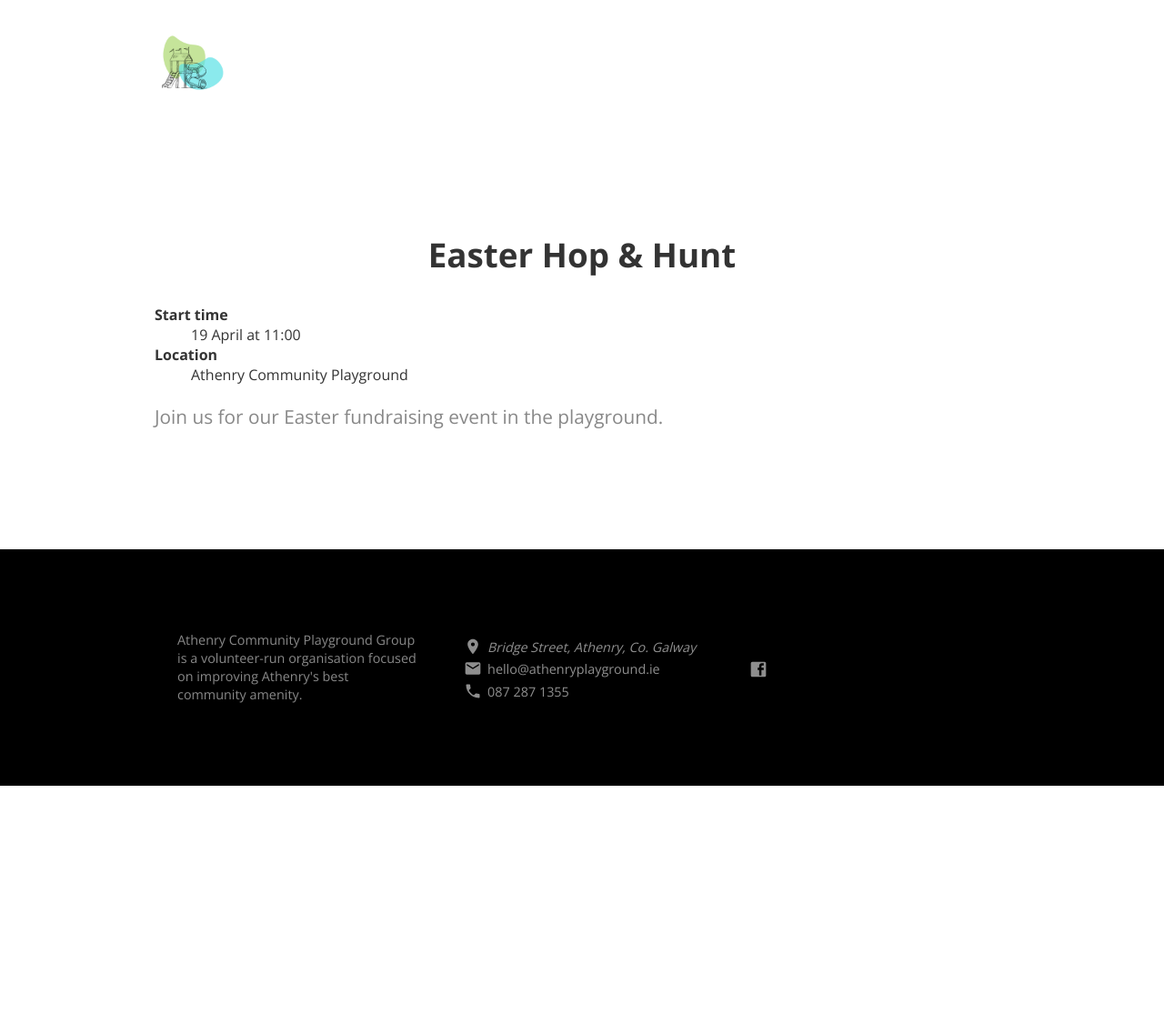
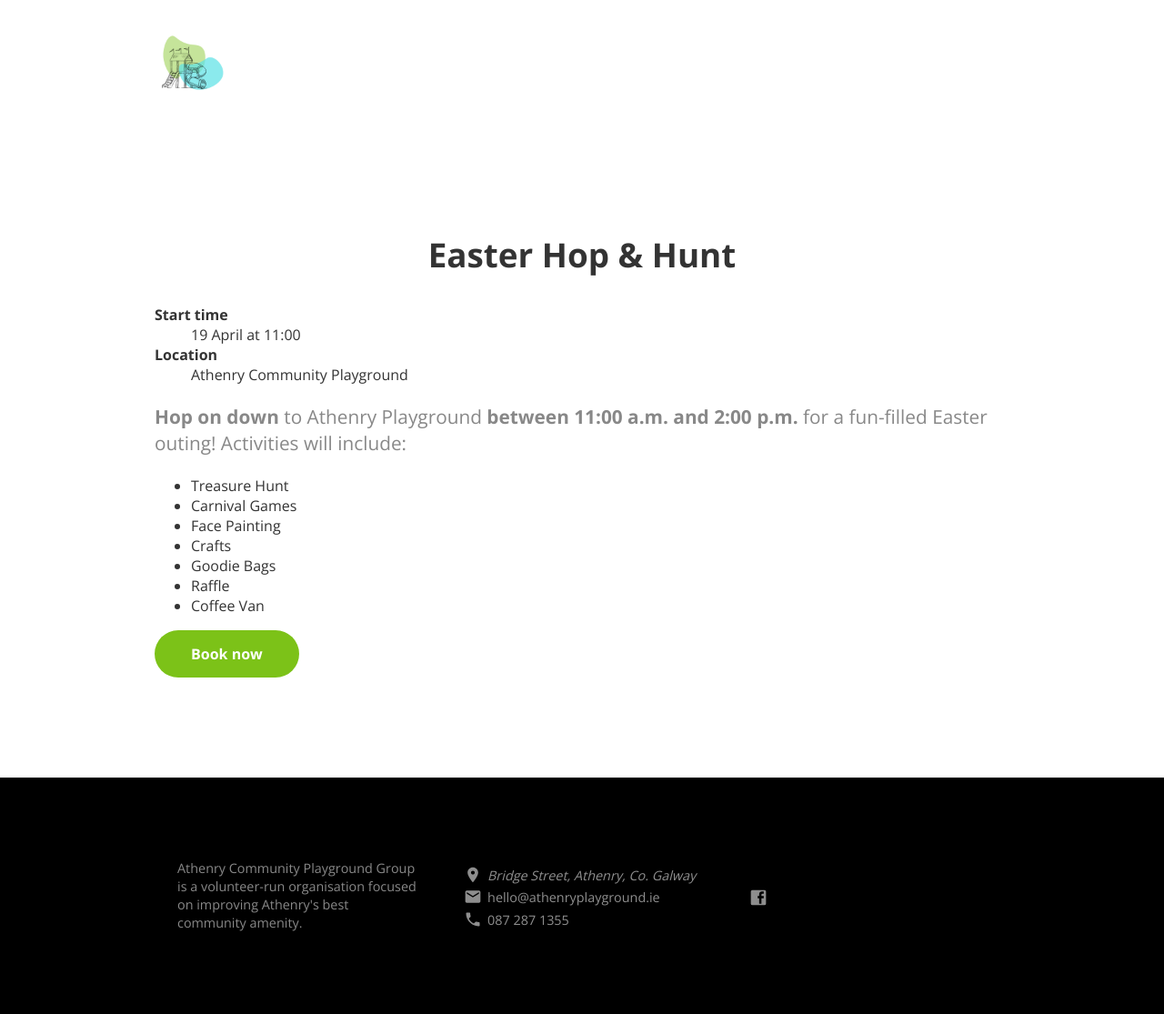
Before and after one commit to athenry-playground/playground-website, a Jekyll site: the page built from jekyll_files/_events/2025-easter-hop-hunt.md, in a window 1280 px wide. Shown: the whole page at 91% size. Built offline with Jekyll 4.4.1, drawn with Linux system fonts in a browser that asks for light colours; before the commit the page ends 900 px from its top, so only the background shows below that.

Commit message:
Update Event “2025-easter-hop-hunt”

```diff
--- a/jekyll_files/_events/2025-easter-hop-hunt.md
+++ b/jekyll_files/_events/2025-easter-hop-hunt.md
@@ -2,5 +2,14 @@
 title: Easter Hop & Hunt
 start_time: 2025-04-19T11:00:00.000Z
 location: Athenry Community Playground
+register_url: https://donorbox.org/events/756366
 ---
-Join us for our Easter fundraising event in the playground.
+**Hop on down** to Athenry Playground **between 11:00 a.m. and 2:00 p.m.** for a fun-filled Easter outing! Activities will include:
+
+* Treasure Hunt
+* Carnival Games
+* Face Painting
+* Crafts
+* Goodie Bags
+* Raffle
+* Coffee Van
```
